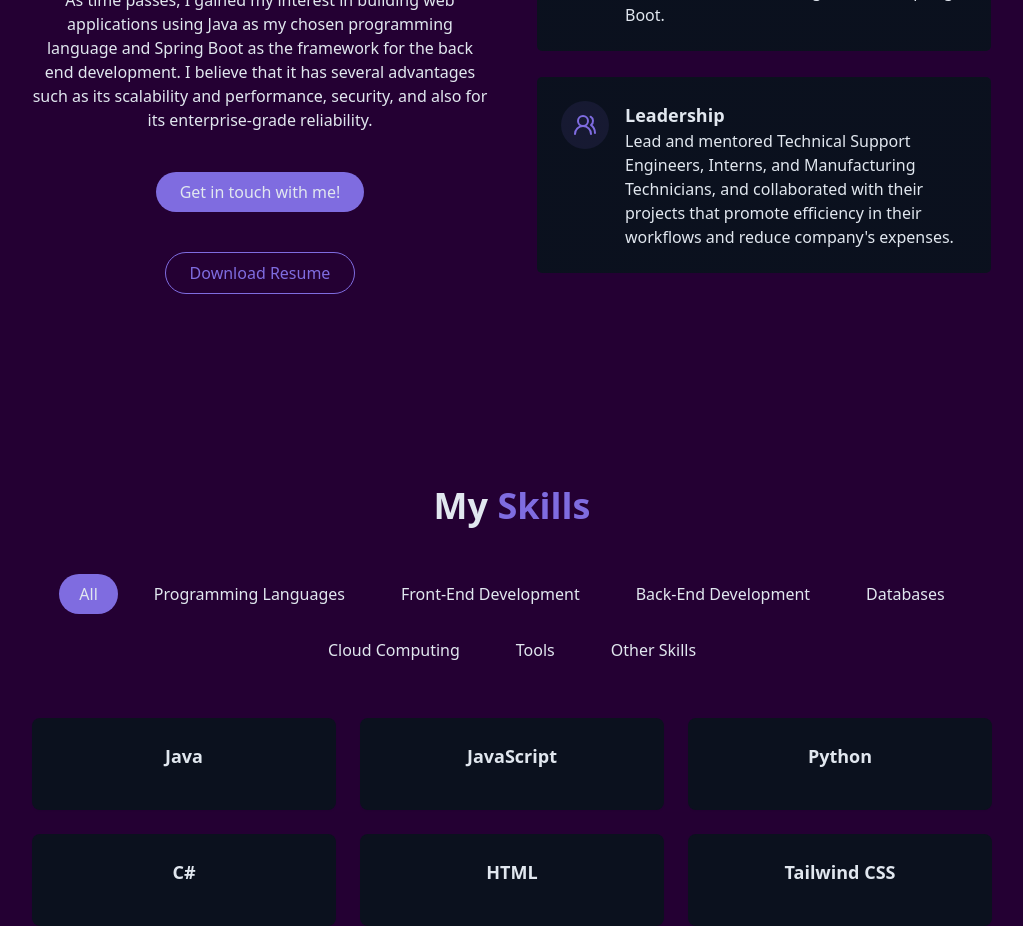
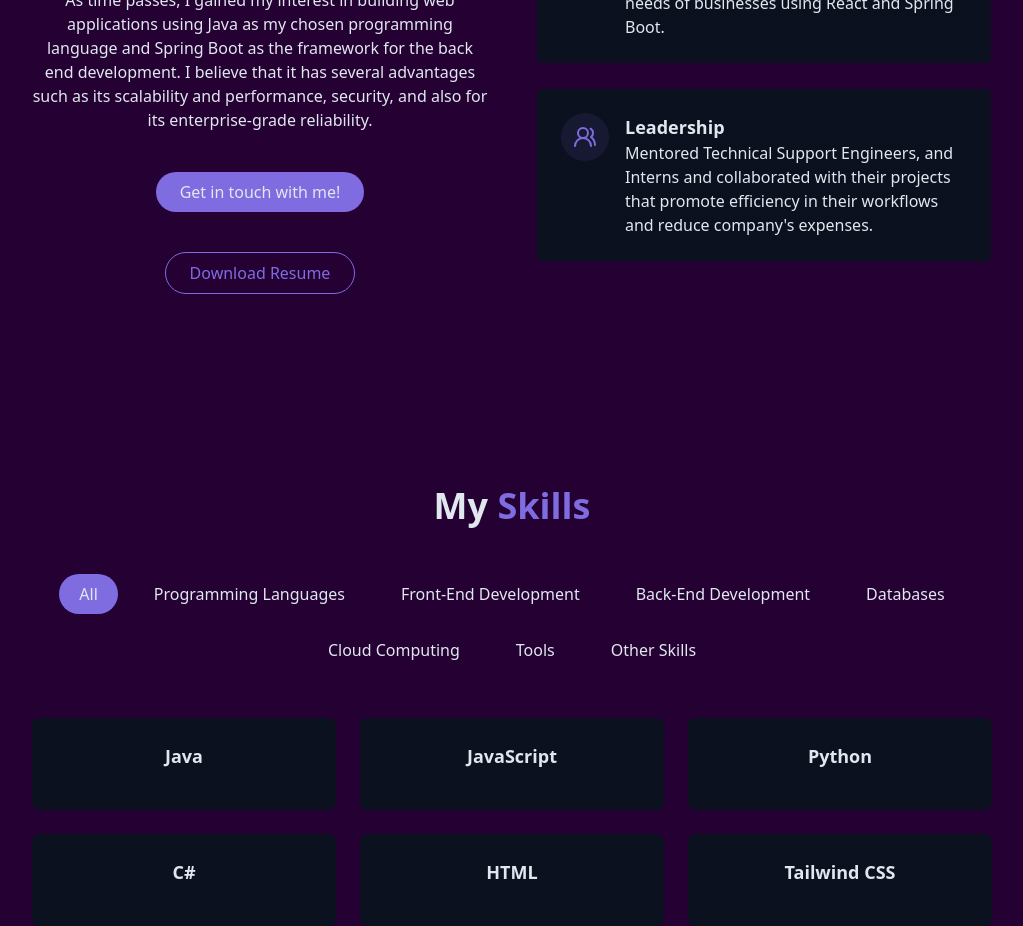
Before and after one commit to dpba0224/webportfolio_react_app, a React (Vite) app: page / in a window 1280 px wide. Shown: the part 1300-2226 px from the top of the page, without its empty margins (128-1151 px from the left). Built offline with nearby package versions, Linux system fonts and the light colour scheme.

Commit message:
2025-12-08 v.02: Revision of some parts of the web developer portfolio

```diff
--- a/src/components/AboutSection.jsx
+++ b/src/components/AboutSection.jsx
@@ -83,7 +83,7 @@ export const AboutSection = () => {
 
                                 <div className="text-left">
                                     <h4 className="font-semibold text-lg">Leadership</h4>
-                                    <p className="text-muted-foreground">Lead and mentored Technical Support Engineers, Interns, and Manufacturing Technicians, and collaborated with their projects that promote efficiency in their workflows and reduce company's expenses.</p>
+                                    <p className="text-muted-foreground">Mentored Technical Support Engineers, and Interns and collaborated with their projects that promote efficiency in their workflows and reduce company's expenses.</p>
                                 </div>
                             </div>
                         </div>
```
